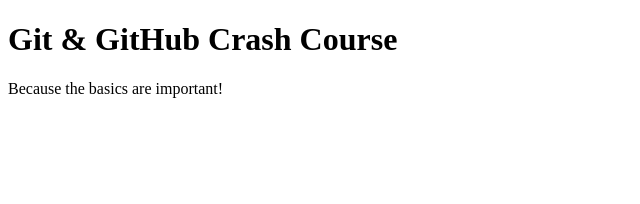
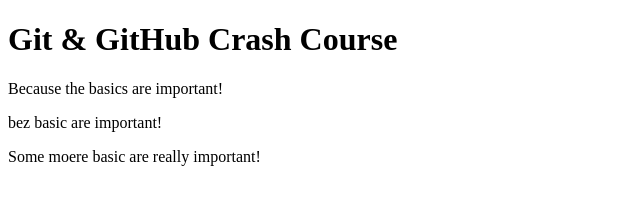
Before and after one commit to rahulsharma200990/github-crash-course, a plain HTML site: page index.html in a window 1280 px wide. Shown: the whole page, without its empty margins (0-640 px from the left). Drawn offline with Linux system fonts and the light colour scheme.

Commit message:
Some moere basic

```diff
--- a/index.html
+++ b/index.html
@@ -9,5 +9,7 @@
   <body>
     <h1>Git & GitHub Crash Course</h1>
     <p>Because the basics are important!</p>
+    <p>bez basic are important!</p>
+    <p>Some moere basic are really important!</p>
   </body>
 </html>
```
